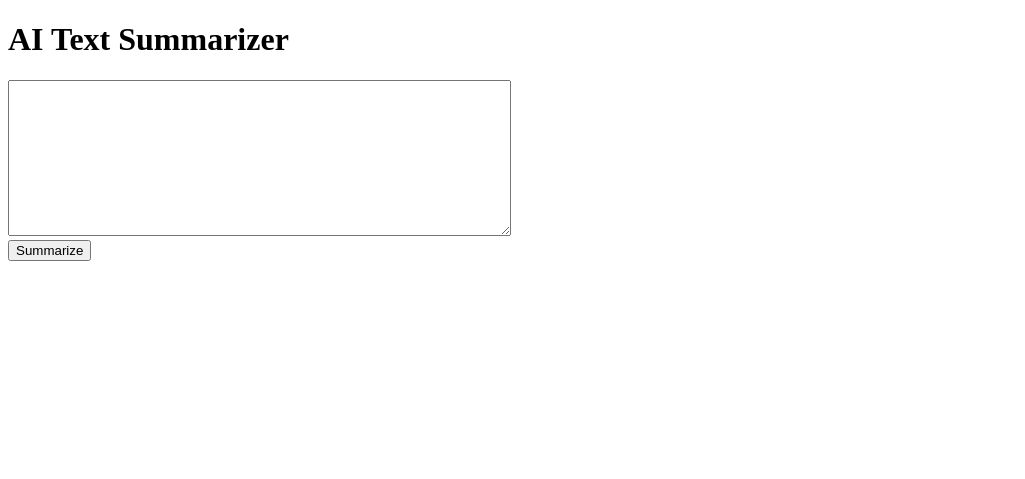
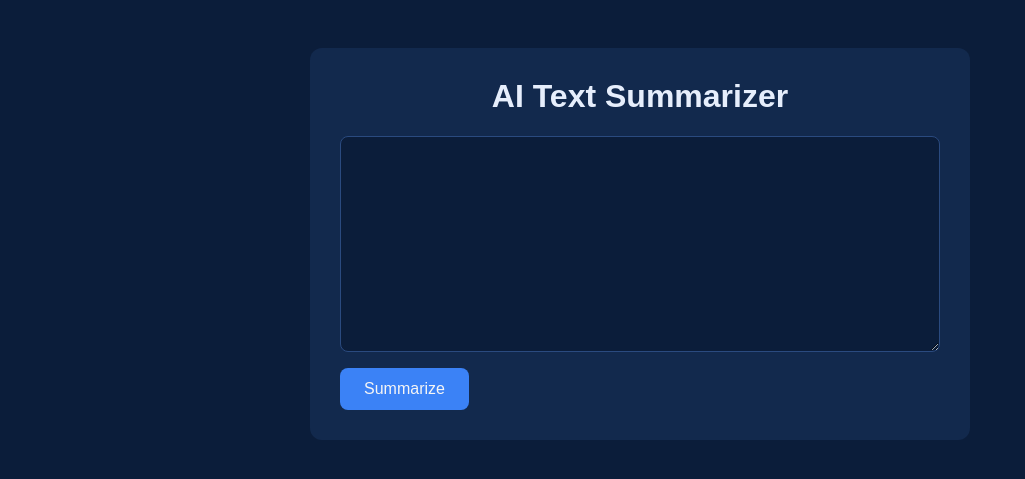
Before and after one commit to elcollados/practice-009-Summarizer, a Flask app: page / in a window 1280 px wide. Shown: the top 479 px of the page, without its empty margins (0-1025 px from the left). Run offline with Flask 3, Linux system fonts and the light colour scheme.

Commit message:
add CSS dark blue color style and textarea resize

```diff
--- a/templates/index.html
+++ b/templates/index.html
@@ -2,14 +2,76 @@
 <html>
 <head>
     <title>AI Text Summarizer</title>
+    <style>
+        body {
+            background-color: #0b1d3a;
+            color: #e6eefc;
+            font-family: Arial, sans-serif;
+            display: flex;
+            justify-content: center;
+            padding: 40px 16px;
+        }
+
+        .card {
+            background-color: #12294d;
+            padding: 30px;
+            border-radius: 12px;
+            width: 100%;
+            max-width: 600px;
+        }
+
+        h1 {
+            margin-top: 0;
+            text-align: center;
+        }
+
+        textarea {
+            width: 100%;
+            box-sizing: border-box;
+            background-color: #0b1d3a;
+            color: #e6eefc;
+            border: 1px solid #2a4a7f;
+            border-radius: 8px;
+            padding: 12px;
+            font-size: 16px;
+            resize: vertical;
+        }
+
+        button {
+            background-color: #3b82f6;
+            color: whitesmoke;
+            border: none;
+            border-radius: 8px;
+            padding: 12px 24px;
+            font-size: 16px;
+            margin-top: 12px;
+            cursor: pointer;
+        }
+
+        button:hover {
+            background-color: #2563eb;
+        }
+
+        .result {
+            background-color: #0b1d3a;
+            border-left: 4px solid #3b82f6;
+            border-radius: 8px;
+            padding: 16px;
+            margin-top: 20px;
+        }
+    </style>
 </head>
 <body>
+    <div class="card">
         <h1>AI Text Summarizer</h1>
         <form method="POST">
             <textarea name="user_text" rows="10" cols="60"></textarea>
             <br>
             <button type="submit">Summarize</button>
         </form>
-    <p>{{ result }}</p>
+        {% if result %}
+        <div class="result">{{ result }}</div>
+        {% endif %}
+    </div>
 </body>
 </html>
```
Lines whose indentation alone changed are shown as unchanged.
